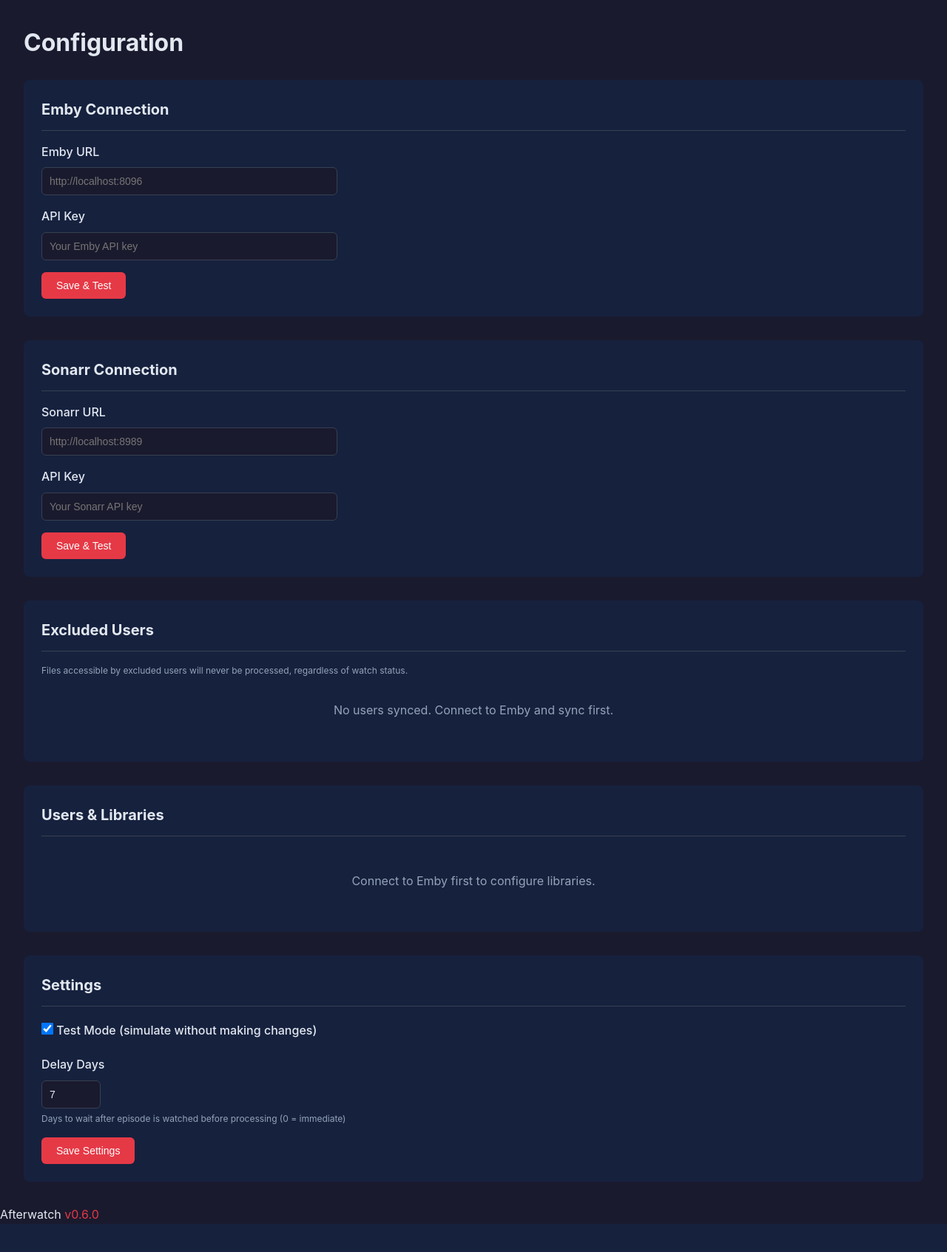
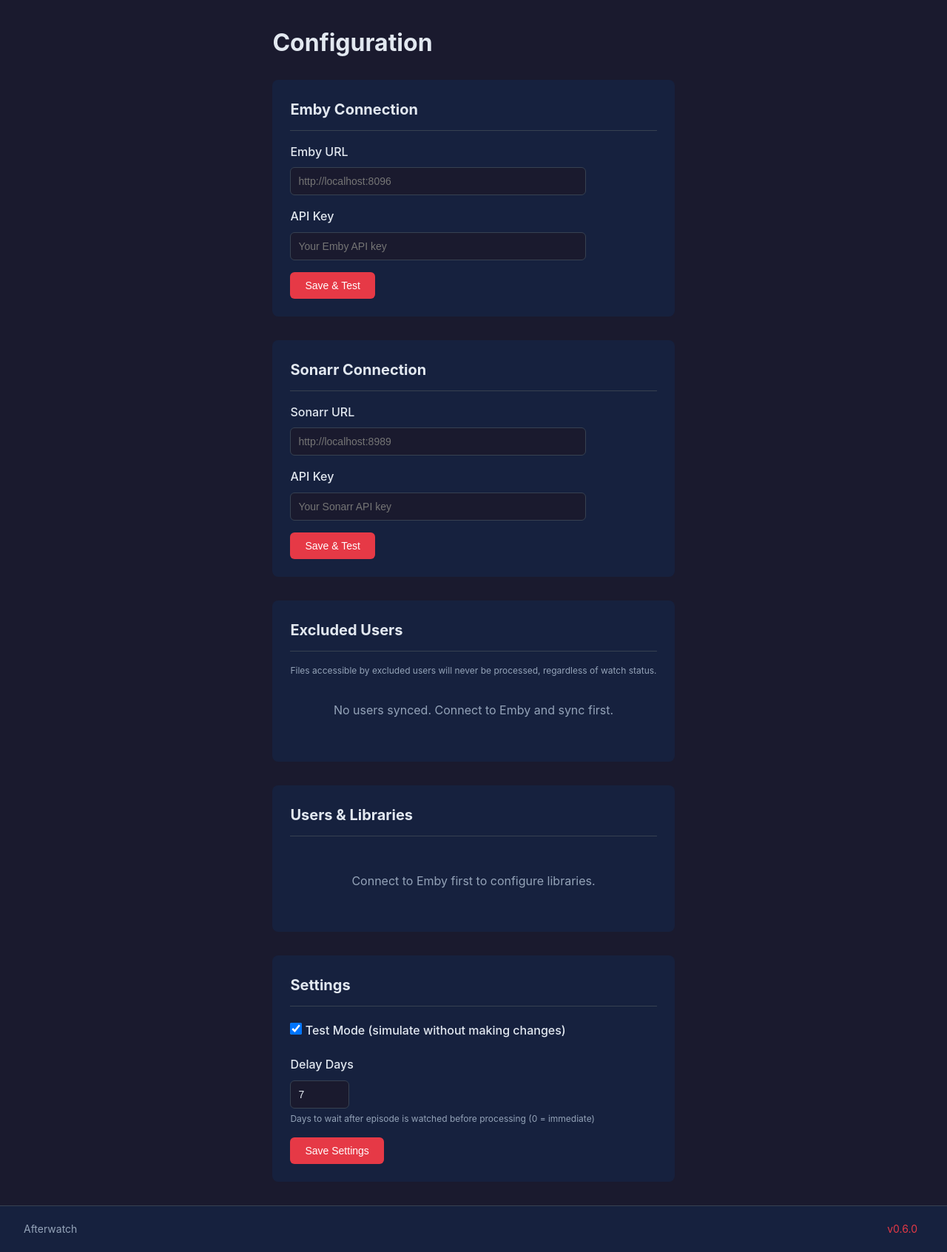
Before and after one commit to richiecoy/afterwatch, a FastAPI app: page /config/ in a window 1280 px wide. Shown: the part 71-1764 px from the top of the page at 74% size. Before the commit the page ends 1726 px from the top, so only its background shows below. Run offline with FastAPI, Linux system fonts and the light colour scheme; data that the repository does not hold is empty; parts of the project's set-up code (start-up, migrations or seed data) failed here and were passed over.

Commit message:
Update style.css

````diff
--- a/static/css/style.css
+++ b/static/css/style.css
@@ -661,3 +661,60 @@ h2 {
 .sync-form {
     margin-bottom: 1rem;
 }
+
+/* Footer */
+footer {
+    background: var(--bg-secondary);
+    border-top: 1px solid var(--border);
+    padding: 1rem 2rem;
+    margin-top: auto;
+}
+
+.footer-content {
+    max-width: 1400px;
+    margin: 0 auto;
+    display: flex;
+    justify-content: space-between;
+    align-items: center;
+    font-size: 0.875rem;
+    color: var(--text-secondary);
+}
+
+.version-link {
+    color: var(--accent);
+    text-decoration: none;
+    padding: 0.25rem 0.5rem;
+    border-radius: 4px;
+    transition: background 0.2s;
+}
+
+.version-link:hover {
+    background: var(--bg-card);
+    text-decoration: none;
+}
+
+/* Ensure footer stays at bottom */
+body {
+    display: flex;
+    flex-direction: column;
+}
+
+main {
+    flex: 1;
+}
+```
+
+---
+
+**File 10: `requirements.txt`** — Add markdown package:
+```
+fastapi
+uvicorn[standard]
+sqlalchemy[asyncio]
+aiosqlite
+httpx
+jinja2
+python-multipart
+apscheduler
+pydantic-settings
+markdown
````
